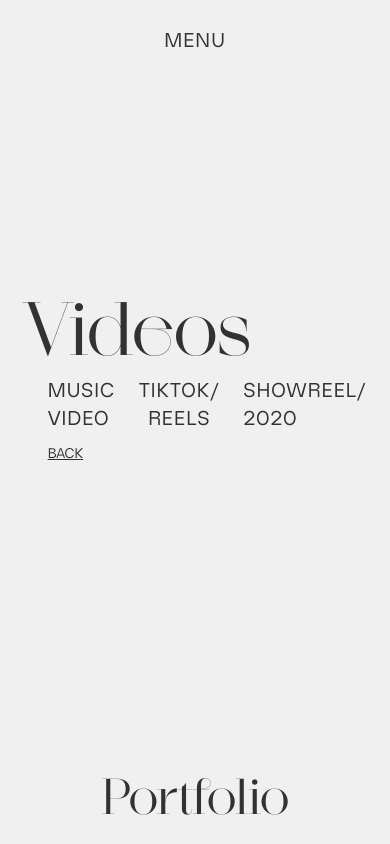
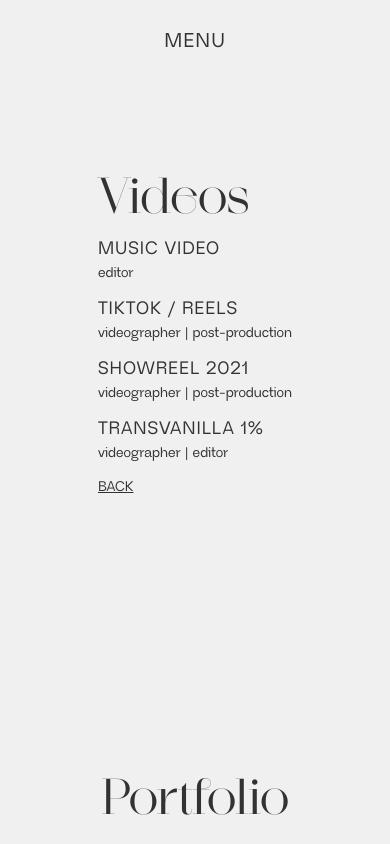
Before and after one commit to zmariann/portfolio2025, a Next.js app: page /portfolio/projects/videos in a window 390 px wide. Built offline with nearby package versions, Linux system fonts and the light colour scheme.

Commit message:
change Gallery to VideoGallery

```diff
--- a/app/_components/gallery.tsx
+++ b/app/_components/videogallery.tsx
@@ -3,11 +3,11 @@ import React, { useEffect } from "react";
 import { useState } from "react";
 import VideoPlayer from "./react-player";
 
-type GalleryProps = {
+type VideoGalleryProps = {
   content: string[];
 };
 
-const Gallery: React.FC<GalleryProps> = ({ content }) => {
+const VideoGallery: React.FC<VideoGalleryProps> = ({ content }) => {
   const [currentIndex, setCurrentIndex] = useState(0);
 
   const handleNext = () => {
@@ -109,4 +109,4 @@ const Gallery: React.FC<GalleryProps> = ({ content }) => {
   );
 };
 
-export default Gallery;
+export default VideoGallery;
--- a/app/portfolio/projects/videos/page.tsx
+++ b/app/portfolio/projects/videos/page.tsx
@@ -1,9 +1,8 @@
 "use client";
 import { useState } from "react";
 import Popup from "@/app/_components/popup";
-import Gallery from "@/app/_components/gallery";
+import VideoGallery from "@/app/_components/videogallery";
 import { tiktokUrls } from "./_components/tiktok-videos";
-import Link from "next/link";
 import BackLink from "../../../_components/backLink";
 
 export default function Videos() {
@@ -11,30 +10,50 @@ export default function Videos() {
 
   return (
     <>
-      <section className="bg-red-400 flex justify-center items-center mt-auto">
-        <div className="absolute mb-24">
+      <section className="bg-red-400 sm:flex justify-center items-center mt-auto hidden">
+        <div className="absolute mb-24 mt-10">
           <h1 className="relative text-7xl font-[family-name:var(--regonia-font)]">
             Videos
           </h1>
 
           <div className="flex gap-6 ml-6 mt-2">
-            <div className="text-xl tracking-wider uppercase">
+
+            <div className="flex justify-start flex-col">
+              <button className="text-left text-xl tracking-wider uppercase"
+              onClick={() => setpopup(true)}>
                 Music<br></br>Video
+              </button>
+              <p className="flex flex-col text-sm lowercase">editor</p>
             </div>
 
+            <div className="flex justify-start flex-col">
               <button
-              className="text-xl tracking-wider uppercase"
+                className="text-left text-xl tracking-wider uppercase"
                 onClick={() => setpopup(true)}
               >
                 TikTok/<br></br>Reels
               </button>
+              <p className="flex flex-col text-sm lowercase">
+                videographer<br></br>post-production
+              </p>
+            </div>
 
-            <Popup trigger={popup} setTrigger={setpopup}>
-              <Gallery content={tiktokUrls}></Gallery>
-            </Popup>
+            <div className="flex justify-start flex-col">
+              <button className="text-left text-xl tracking-wider uppercase">
+                Showreel<br></br>2021
+              </button>
+              <p className="flex flex-col text-sm lowercase">
+                videographer <br></br>post-production
+              </p>
+            </div>
 
-            <div className="text-xl tracking-wider uppercase">
-              Showreel/<br></br>2020
+            <div className="flex justify-start flex-col">
+              <button className="text-left text-xl tracking-wider uppercase">
+                Transvanilla <br></br> 1%
+              </button>
+              <p className="flex flex-col text-sm lowercase">
+                videographer<br></br>editor
+              </p>
             </div>
           </div>
           <div className="ml-6 mt-2">
@@ -42,6 +61,55 @@ export default function Videos() {
           </div>
         </div>
       </section>
+
+      <section className="flex justify-center items-center flex-col w-full min-h-[60vh] sm:hidden mb-5">
+        <div className="flex flex-col items-start gap-3 m-3">
+          <h1 className="flex flex-col text-5xl font-[family-name:var(--regonia-font)]">
+            Videos
+          </h1>
+
+          <div>
+            <button className="text-lg tracking-wider uppercase text-left">
+              Music Video
+            </button>
+            <p className="flex flex-col text-sm">editor</p>
+          </div>
+
+          <div>
+            <button
+              className="text-lg tracking-wider uppercase text-left"
+              onClick={() => setpopup(true)}
+            >
+              TikTok / Reels
+            </button>
+            <p className="flex flex-col text-sm">
+              videographer | post-production
+            </p>
+          </div>
+
+          <div>
+            <button className="text-lg tracking-wider uppercase text-left">
+              Showreel 2021
+            </button>
+            <p className="flex flex-col text-sm">
+              videographer | post-production
+            </p>
+          </div>
+
+          <div>
+            <div className="text-lg tracking-wider uppercase">
+              Transvanilla 1%
+            </div>
+            <p className="flex flex-col text-sm"> videographer | editor</p>
+          </div>
+          <div>
+            <BackLink></BackLink>
+          </div>
+        </div>
+      </section>
+      <Popup trigger={popup} setTrigger={setpopup}>
+        <VideoGallery content={tiktokUrls}></VideoGallery>
+      </Popup>
     </>
   );
 }
```
Lines whose indentation alone changed are shown as unchanged.
